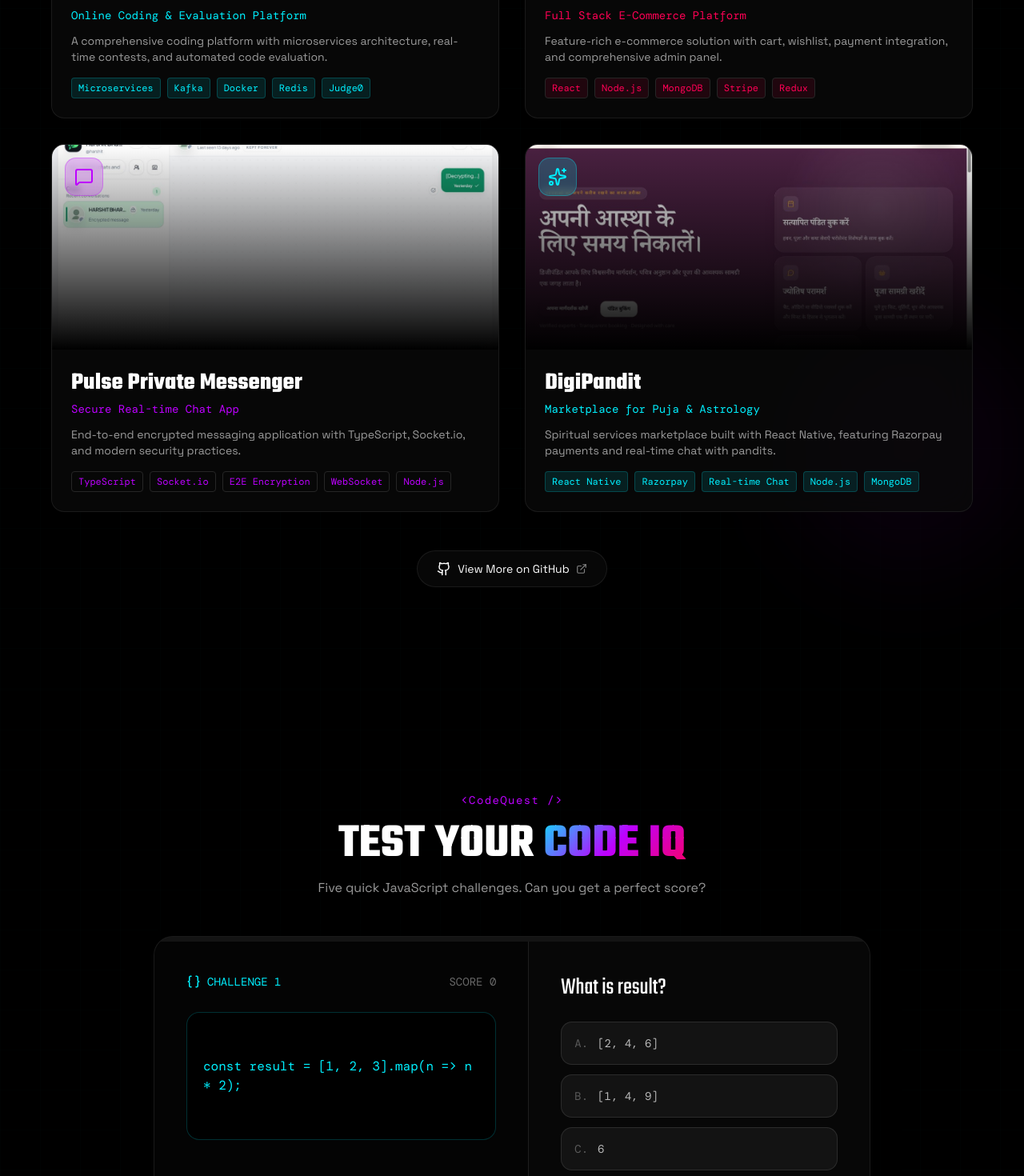
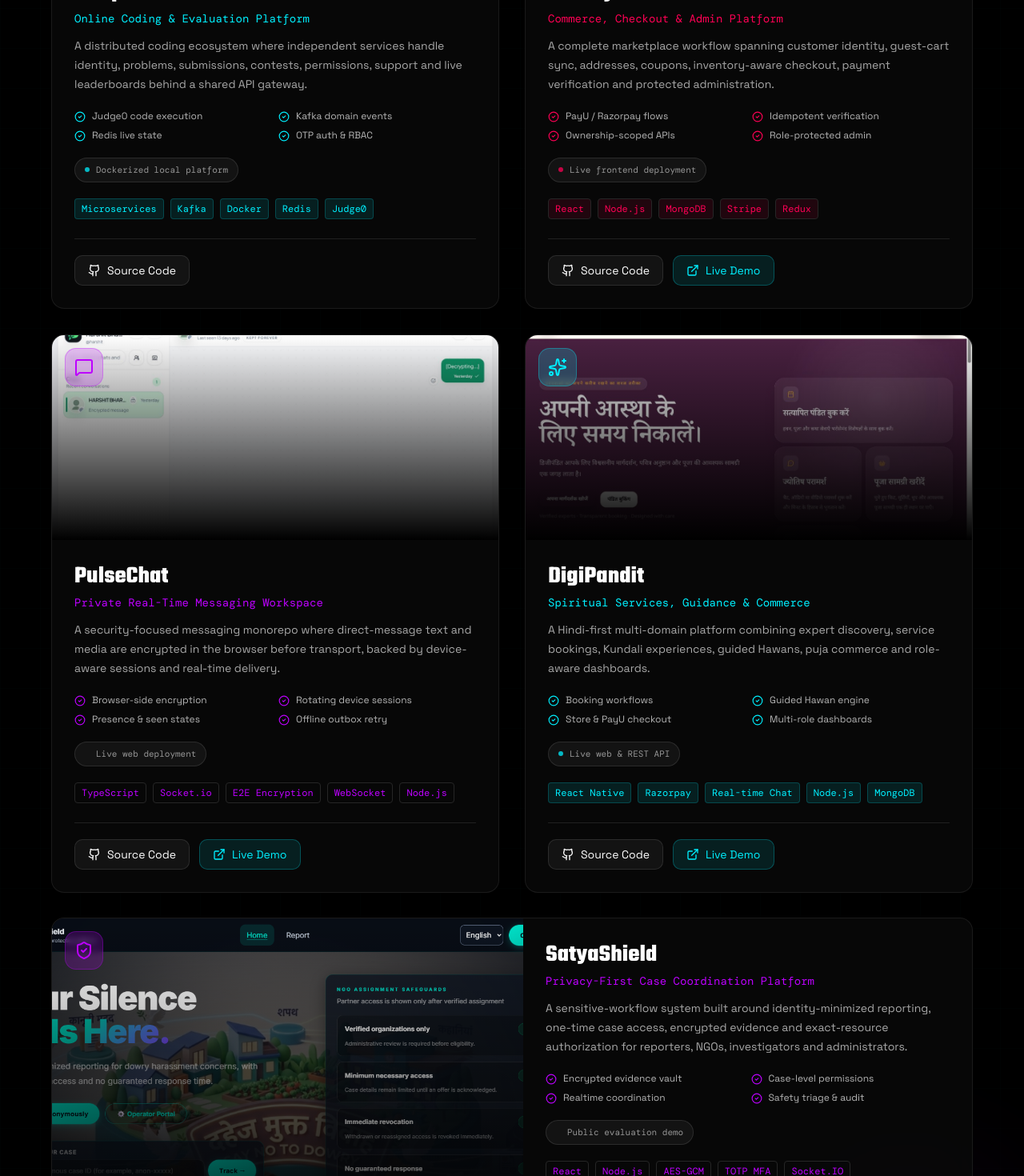
Before and after one commit to bharshit63880/Porfolio, a React (Vite) app in the folder app/: page / in a window 1280 px wide. Shown: the part 4620-6090 px from the top of the page at 80% size. Built offline with nearby package versions, Linux system fonts and the light colour scheme; a web font is replaced by a local one.

Commit message:
Expand portfolio project showcase with SatyaShield

```diff
--- a/app/src/sections/Projects.tsx
+++ b/app/src/sections/Projects.tsx
@@ -1,12 +1,14 @@
 import { useEffect, useRef, useState } from 'react';
-import { ExternalLink, Github, Cpu, ShoppingCart, MessageSquare, Sparkles } from 'lucide-react';
+import { CheckCircle2, ExternalLink, Github, Cpu, ShoppingCart, MessageSquare, ShieldCheck, Sparkles } from 'lucide-react';
 
 const projectsData = [
   {
     id: 1,
     title: 'AllSpark',
     subtitle: 'Online Coding & Evaluation Platform',
-    description: 'A comprehensive coding platform with microservices architecture, real-time contests, and automated code evaluation.',
+    description: 'A distributed coding ecosystem where independent services handle identity, problems, submissions, contests, permissions, support and live leaderboards behind a shared API gateway.',
+    highlights: ['Judge0 code execution', 'Kafka domain events', 'Redis live state', 'OTP auth & RBAC'],
+    status: 'Dockerized local platform',
     image: '/project-allspark-real.png',
     tech: ['Microservices', 'Kafka', 'Docker', 'Redis', 'Judge0'],
     icon: Cpu,
@@ -17,8 +19,10 @@
   {
     id: 2,
     title: 'Sastify',
-    subtitle: 'Full Stack E-Commerce Platform',
-    description: 'Feature-rich e-commerce solution with cart, wishlist, payment integration, and comprehensive admin panel.',
+    subtitle: 'Commerce, Checkout & Admin Platform',
+    description: 'A complete marketplace workflow spanning customer identity, guest-cart sync, addresses, coupons, inventory-aware checkout, payment verification and protected administration.',
+    highlights: ['PayU / Razorpay flows', 'Idempotent verification', 'Ownership-scoped APIs', 'Role-protected admin'],
+    status: 'Live frontend deployment',
     image: '/project-sastify-real.png',
     tech: ['React', 'Node.js', 'MongoDB', 'Stripe', 'Redux'],
     icon: ShoppingCart,
@@ -28,9 +32,11 @@
   },
   {
     id: 3,
-    title: 'Pulse Private Messenger',
-    subtitle: 'Secure Real-time Chat App',
-    description: 'End-to-end encrypted messaging application with TypeScript, Socket.io, and modern security practices.',
+    title: 'PulseChat',
+    subtitle: 'Private Real-Time Messaging Workspace',
+    description: 'A security-focused messaging monorepo where direct-message text and media are encrypted in the browser before transport, backed by device-aware sessions and real-time delivery.',
+    highlights: ['Browser-side encryption', 'Rotating device sessions', 'Presence & seen states', 'Offline outbox retry'],
+    status: 'Live web deployment',
     image: '/project-pulse-real.png',
     tech: ['TypeScript', 'Socket.io', 'E2E Encryption', 'WebSocket', 'Node.js'],
     icon: MessageSquare,
@@ -41,14 +47,30 @@
   {
     id: 4,
     title: 'DigiPandit',
-    subtitle: 'Marketplace for Puja & Astrology',
-    description: 'Spiritual services marketplace built with React Native, featuring Razorpay payments and real-time chat with pandits.',
+    subtitle: 'Spiritual Services, Guidance & Commerce',
+    description: 'A Hindi-first multi-domain platform combining expert discovery, service bookings, Kundali experiences, guided Hawans, puja commerce and role-aware dashboards.',
+    highlights: ['Booking workflows', 'Guided Hawan engine', 'Store & PayU checkout', 'Multi-role dashboards'],
+    status: 'Live web & REST API',
     image: '/project-digipandit-real.png',
     tech: ['React Native', 'Razorpay', 'Real-time Chat', 'Node.js', 'MongoDB'],
     icon: Sparkles,
     color: 'cyan',
     link: 'https://digipandit-web.vercel.app',
     github: 'https://github.com/bharshit63880/DIGIPANDIT',
+  },
+  {
+    id: 5,
+    title: 'SatyaShield',
+    subtitle: 'Privacy-First Case Coordination Platform',
+    description: 'A sensitive-workflow system built around identity-minimized reporting, one-time case access, encrypted evidence and exact-resource authorization for reporters, NGOs, investigators and administrators.',
+    image: '/project-satyashield-real.png',
+    tech: ['React', 'Node.js', 'AES-GCM', 'TOTP MFA', 'Socket.IO'],
+    highlights: ['Encrypted evidence vault', 'Case-level permissions', 'Realtime coordination', 'Safety triage & audit'],
+    status: 'Public evaluation demo',
+    icon: ShieldCheck,
+    color: 'purple',
+    link: 'https://satya-shield-client.vercel.app',
+    github: 'https://github.com/bharshit63880/SatyaShield',
   },
 ];
 
@@ -151,20 +173,20 @@
             return (
               <div
                 key={project.id}
-                className={`transition-all duration-700 ${
+                className={`transition-all duration-700 ${project.id === 5 ? 'md:col-span-2' : ''} ${
                   isVisible ? 'opacity-100 translate-y-0' : 'opacity-0 translate-y-10'
                 }`}
                 style={{ transitionDelay: `${index * 150}ms` }}
                 onMouseEnter={() => setHoveredProject(project.id)}
                 onMouseLeave={() => setHoveredProject(null)}
               >
-                <TiltCard>
-                  <div className="relative group rounded-2xl overflow-hidden glass border border-white/10 hover:border-cyan/30 transition-all duration-500">
+                <TiltCard className="h-full">
+                  <div className={`relative group h-full rounded-2xl overflow-hidden glass border border-white/10 hover:border-cyan/30 transition-all duration-500 ${project.id === 5 ? 'lg:grid lg:grid-cols-[1.05fr_1fr]' : 'flex flex-col'}`}>
                     {/* Image Container */}
-                    <div className="relative h-56 sm:h-64 overflow-hidden">
+                    <div className={`relative overflow-hidden ${project.id === 5 ? 'h-64 lg:h-full lg:min-h-[520px]' : 'h-56 sm:h-64'}`}>
                       <img
                         src={project.image}
-                        alt={project.title}
+                        alt={`${project.title} application preview`}
                         className="w-full h-full object-cover transition-transform duration-700 group-hover:scale-110"
                       />
 
@@ -204,7 +226,7 @@
                     </div>
 
                     {/* Content */}
-                    <div className="p-6">
+                    <div className="p-6 sm:p-7 flex flex-col flex-1">
                       {/* Title */}
                       <h3 className="font-display text-2xl sm:text-3xl font-bold text-white mb-1 group-hover:text-cyan transition-colors">
                         {project.title}
@@ -214,12 +236,26 @@
                       </p>
 
                       {/* Description */}
-                      <p className="font-body text-white/60 text-sm mb-4 line-clamp-2">
+                      <p className="font-body text-white/65 text-sm leading-6 mb-5">
                         {project.description}
                       </p>
 
+                      <div className="grid sm:grid-cols-2 gap-2 mb-5">
+                        {project.highlights.map((highlight) => (
+                          <div key={highlight} className="flex items-start gap-2 text-xs text-white/70">
+                            <CheckCircle2 size={14} className={`mt-0.5 shrink-0 text-${project.color}`} />
+                            <span>{highlight}</span>
+                          </div>
+                        ))}
+                      </div>
+
+                      <div className="inline-flex self-start items-center gap-2 px-3 py-1.5 mb-5 rounded-full bg-white/5 border border-white/10 font-mono text-[11px] text-white/55">
+                        <span className={`w-1.5 h-1.5 rounded-full bg-${project.color} animate-pulse`} />
+                        {project.status}
+                      </div>
+
                       {/* Tech Stack */}
-                      <div className="flex flex-wrap gap-2">
+                      <div className="flex flex-wrap gap-2 mb-6">
                         {project.tech.map((tech) => (
                           <span
                             key={tech}
@@ -228,6 +264,27 @@
                             {tech}
                           </span>
                         ))}
+                      </div>
+
+                      <div className="mt-auto flex flex-wrap gap-3 pt-5 border-t border-white/10">
+                        <a
+                          href={project.github}
+                          target="_blank"
+                          rel="noopener noreferrer"
+                          className="inline-flex items-center gap-2 px-4 py-2 rounded-lg bg-white/5 border border-white/10 hover:border-white/30 hover:bg-white/10 transition-all text-sm"
+                        >
+                          <Github size={16} /> Source Code
+                        </a>
+                        {project.link && (
+                          <a
+                            href={project.link}
+                            target="_blank"
+                            rel="noopener noreferrer"
+                            className="inline-flex items-center gap-2 px-4 py-2 rounded-lg bg-cyan/10 border border-cyan/25 hover:border-cyan/60 hover:bg-cyan/20 transition-all text-sm text-cyan"
+                          >
+                            <ExternalLink size={16} /> Live Demo
+                          </a>
+                        )}
                       </div>
                     </div>
 
```
Also changed, not shown: app/public/project-satyashield-real.png (added).
